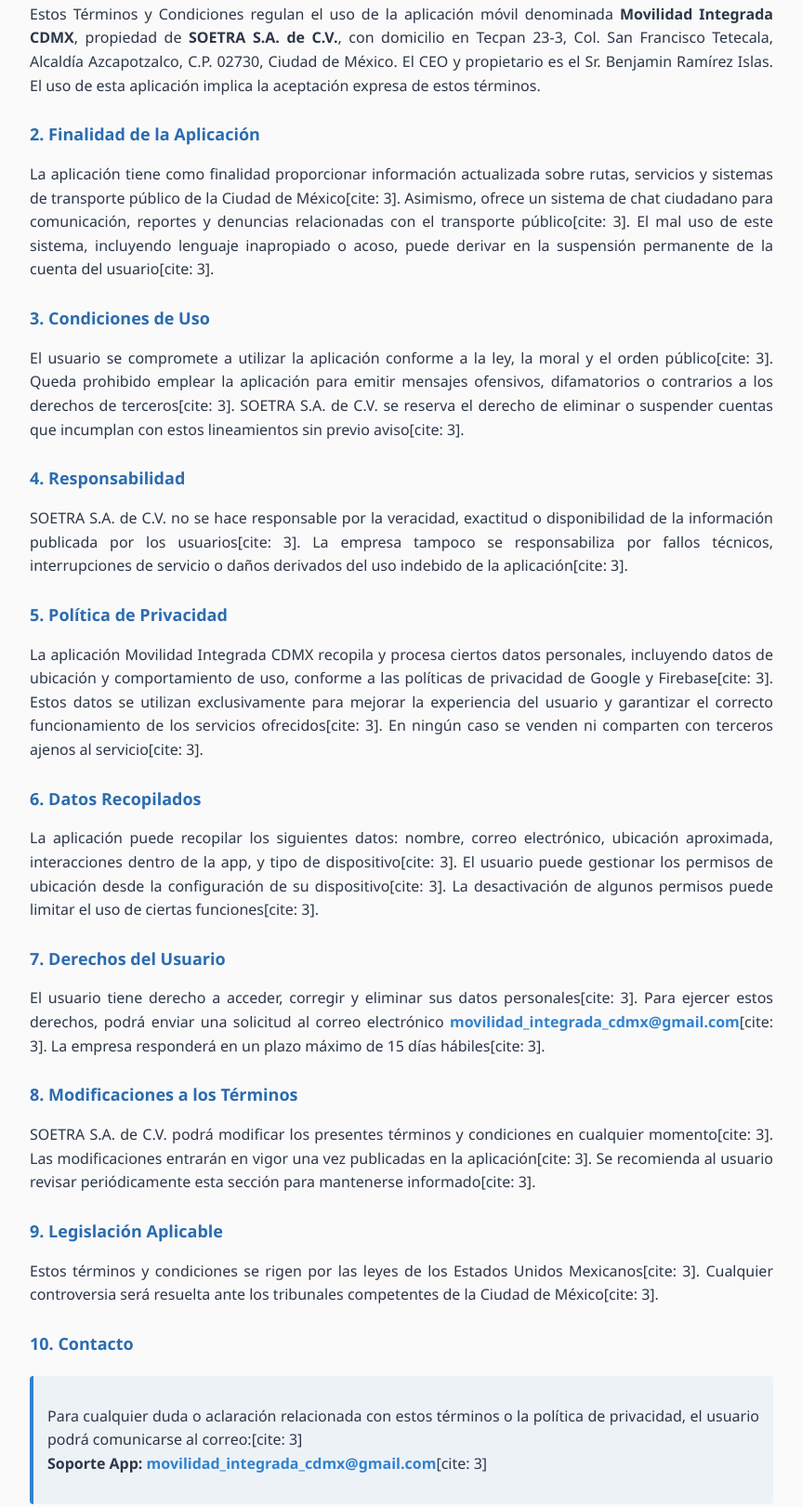
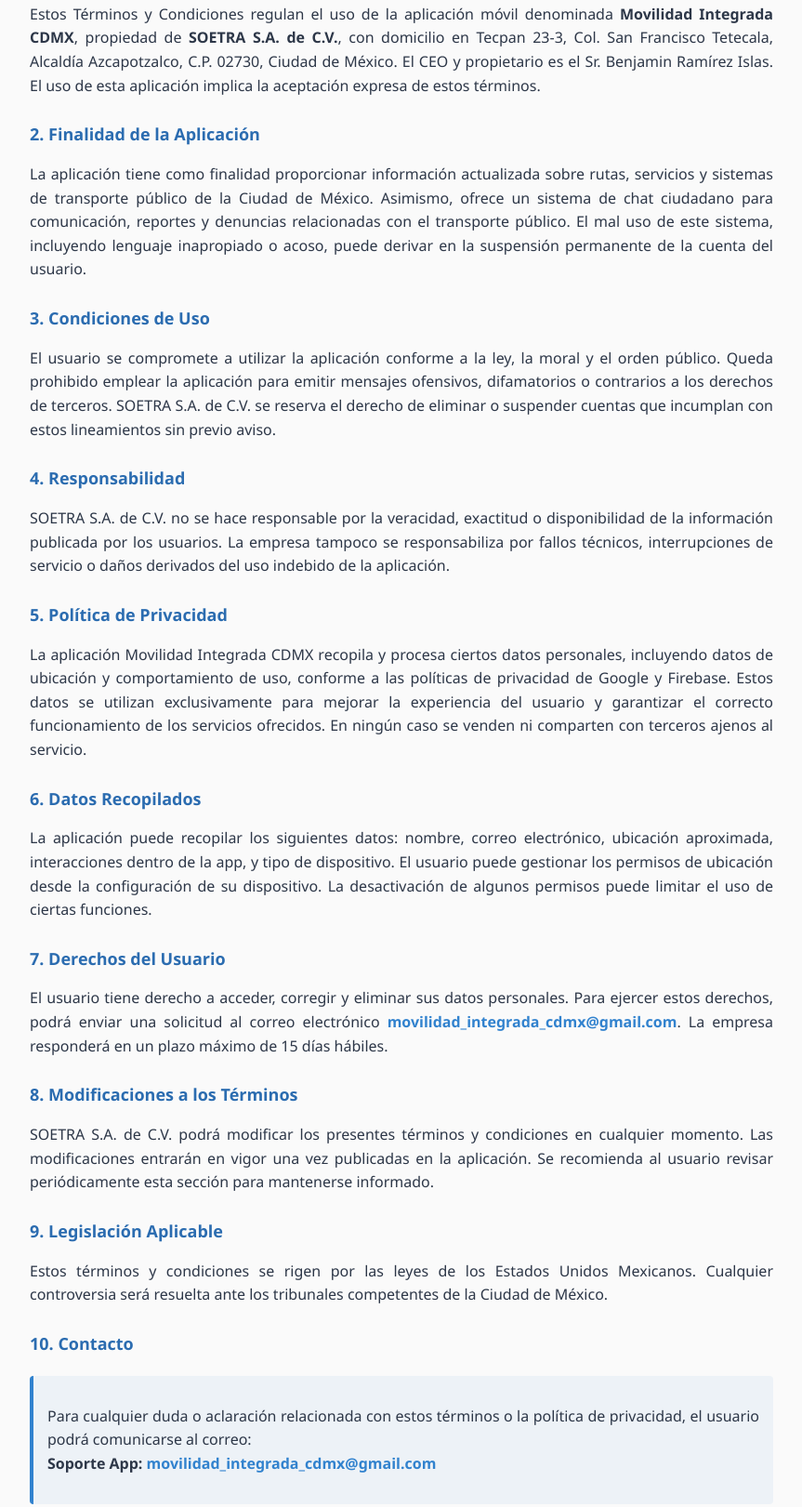
Before and after one commit to Hunter9412/soetra-web, a plain HTML site: page privacy/terminos-movilidad-integrada.html in a window 1280 px wide. Shown: the part 199-1820 px from the top of the page at 93% size, without its empty margins (208-1071 px from the left). Drawn offline with Linux system fonts and the light colour scheme.

Commit message:
Add files via upload

```diff
--- a/privacy/terminos-movilidad-integrada.html
+++ b/privacy/terminos-movilidad-integrada.html
@@ -25,33 +25,33 @@
     <p>Estos Términos y Condiciones regulan el uso de la aplicación móvil denominada <strong>Movilidad Integrada CDMX</strong>, propiedad de <strong>SOETRA S.A. de C.V.</strong>, con domicilio en Tecpan 23-3, Col. San Francisco Tetecala, Alcaldía Azcapotzalco, C.P. 02730, Ciudad de México. El CEO y propietario es el Sr. Benjamin Ramírez Islas. El uso de esta aplicación implica la aceptación expresa de estos términos.</p>
 
     <h2>2. Finalidad de la Aplicación</h2>
-    <p>La aplicación tiene como finalidad proporcionar información actualizada sobre rutas, servicios y sistemas de transporte público de la Ciudad de México[cite: 3]. Asimismo, ofrece un sistema de chat ciudadano para comunicación, reportes y denuncias relacionadas con el transporte público[cite: 3]. El mal uso de este sistema, incluyendo lenguaje inapropiado o acoso, puede derivar en la suspensión permanente de la cuenta del usuario[cite: 3].</p>
+    <p>La aplicación tiene como finalidad proporcionar información actualizada sobre rutas, servicios y sistemas de transporte público de la Ciudad de México. Asimismo, ofrece un sistema de chat ciudadano para comunicación, reportes y denuncias relacionadas con el transporte público. El mal uso de este sistema, incluyendo lenguaje inapropiado o acoso, puede derivar en la suspensión permanente de la cuenta del usuario.</p>
 
     <h2>3. Condiciones de Uso</h2>
-    <p>El usuario se compromete a utilizar la aplicación conforme a la ley, la moral y el orden público[cite: 3]. Queda prohibido emplear la aplicación para emitir mensajes ofensivos, difamatorios o contrarios a los derechos de terceros[cite: 3]. SOETRA S.A. de C.V. se reserva el derecho de eliminar o suspender cuentas que incumplan con estos lineamientos sin previo aviso[cite: 3].</p>
+    <p>El usuario se compromete a utilizar la aplicación conforme a la ley, la moral y el orden público. Queda prohibido emplear la aplicación para emitir mensajes ofensivos, difamatorios o contrarios a los derechos de terceros. SOETRA S.A. de C.V. se reserva el derecho de eliminar o suspender cuentas que incumplan con estos lineamientos sin previo aviso.</p>
 
     <h2>4. Responsabilidad</h2>
-    <p>SOETRA S.A. de C.V. no se hace responsable por la veracidad, exactitud o disponibilidad de la información publicada por los usuarios[cite: 3]. La empresa tampoco se responsabiliza por fallos técnicos, interrupciones de servicio o daños derivados del uso indebido de la aplicación[cite: 3].</p>
+    <p>SOETRA S.A. de C.V. no se hace responsable por la veracidad, exactitud o disponibilidad de la información publicada por los usuarios. La empresa tampoco se responsabiliza por fallos técnicos, interrupciones de servicio o daños derivados del uso indebido de la aplicación.</p>
 
     <h2>5. Política de Privacidad</h2>
-    <p>La aplicación Movilidad Integrada CDMX recopila y procesa ciertos datos personales, incluyendo datos de ubicación y comportamiento de uso, conforme a las políticas de privacidad de Google y Firebase[cite: 3]. Estos datos se utilizan exclusivamente para mejorar la experiencia del usuario y garantizar el correcto funcionamiento de los servicios ofrecidos[cite: 3]. En ningún caso se venden ni comparten con terceros ajenos al servicio[cite: 3].</p>
+    <p>La aplicación Movilidad Integrada CDMX recopila y procesa ciertos datos personales, incluyendo datos de ubicación y comportamiento de uso, conforme a las políticas de privacidad de Google y Firebase. Estos datos se utilizan exclusivamente para mejorar la experiencia del usuario y garantizar el correcto funcionamiento de los servicios ofrecidos. En ningún caso se venden ni comparten con terceros ajenos al servicio.</p>
 
     <h2>6. Datos Recopilados</h2>
-    <p>La aplicación puede recopilar los siguientes datos: nombre, correo electrónico, ubicación aproximada, interacciones dentro de la app, y tipo de dispositivo[cite: 3]. El usuario puede gestionar los permisos de ubicación desde la configuración de su dispositivo[cite: 3]. La desactivación de algunos permisos puede limitar el uso de ciertas funciones[cite: 3].</p>
+    <p>La aplicación puede recopilar los siguientes datos: nombre, correo electrónico, ubicación aproximada, interacciones dentro de la app, y tipo de dispositivo. El usuario puede gestionar los permisos de ubicación desde la configuración de su dispositivo. La desactivación de algunos permisos puede limitar el uso de ciertas funciones.</p>
 
     <h2>7. Derechos del Usuario</h2>
-    <p>El usuario tiene derecho a acceder, corregir y eliminar sus datos personales[cite: 3]. Para ejercer estos derechos, podrá enviar una solicitud al correo electrónico <a href="mailto:movilidad_integrada_cdmx@gmail.com">movilidad_integrada_cdmx@gmail.com</a>[cite: 3]. La empresa responderá en un plazo máximo de 15 días hábiles[cite: 3].</p>
+    <p>El usuario tiene derecho a acceder, corregir y eliminar sus datos personales. Para ejercer estos derechos, podrá enviar una solicitud al correo electrónico <a href="mailto:movilidad_integrada_cdmx@gmail.com">movilidad_integrada_cdmx@gmail.com</a>. La empresa responderá en un plazo máximo de 15 días hábiles.</p>
 
     <h2>8. Modificaciones a los Términos</h2>
-    <p>SOETRA S.A. de C.V. podrá modificar los presentes términos y condiciones en cualquier momento[cite: 3]. Las modificaciones entrarán en vigor una vez publicadas en la aplicación[cite: 3]. Se recomienda al usuario revisar periódicamente esta sección para mantenerse informado[cite: 3].</p>
+    <p>SOETRA S.A. de C.V. podrá modificar los presentes términos y condiciones en cualquier momento. Las modificaciones entrarán en vigor una vez publicadas en la aplicación. Se recomienda al usuario revisar periódicamente esta sección para mantenerse informado.</p>
 
     <h2>9. Legislación Aplicable</h2>
-    <p>Estos términos y condiciones se rigen por las leyes de los Estados Unidos Mexicanos[cite: 3]. Cualquier controversia será resuelta ante los tribunales competentes de la Ciudad de México[cite: 3].</p>
+    <p>Estos términos y condiciones se rigen por las leyes de los Estados Unidos Mexicanos. Cualquier controversia será resuelta ante los tribunales competentes de la Ciudad de México.</p>
 
     <h2>10. Contacto</h2>
     <div class="contacto-box">
-        <p>Para cualquier duda o aclaración relacionada con estos términos o la política de privacidad, el usuario podrá comunicarse al correo:[cite: 3]<br>
-        <strong>Soporte App:</strong> <a href="mailto:movilidad_integrada_cdmx@gmail.com">movilidad_integrada_cdmx@gmail.com</a>[cite: 3]</p>
+        <p>Para cualquier duda o aclaración relacionada con estos términos o la política de privacidad, el usuario podrá comunicarse al correo:<br>
+        <strong>Soporte App:</strong> <a href="mailto:SoetraSa@outlook.com">movilidad_integrada_cdmx@gmail.com</a></p>
     </div>
 
     <div class="footer">
```
Also changed, not shown: index.html (+4 -4 lines).
